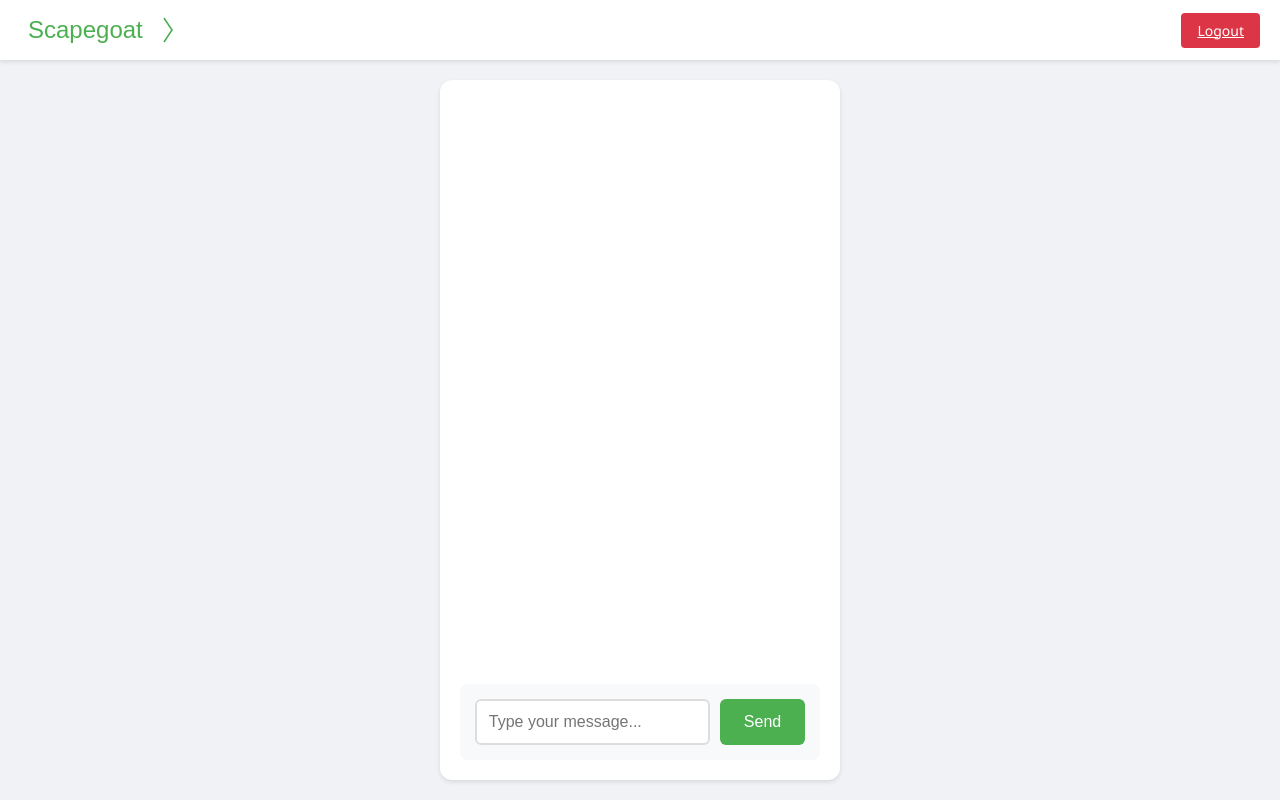
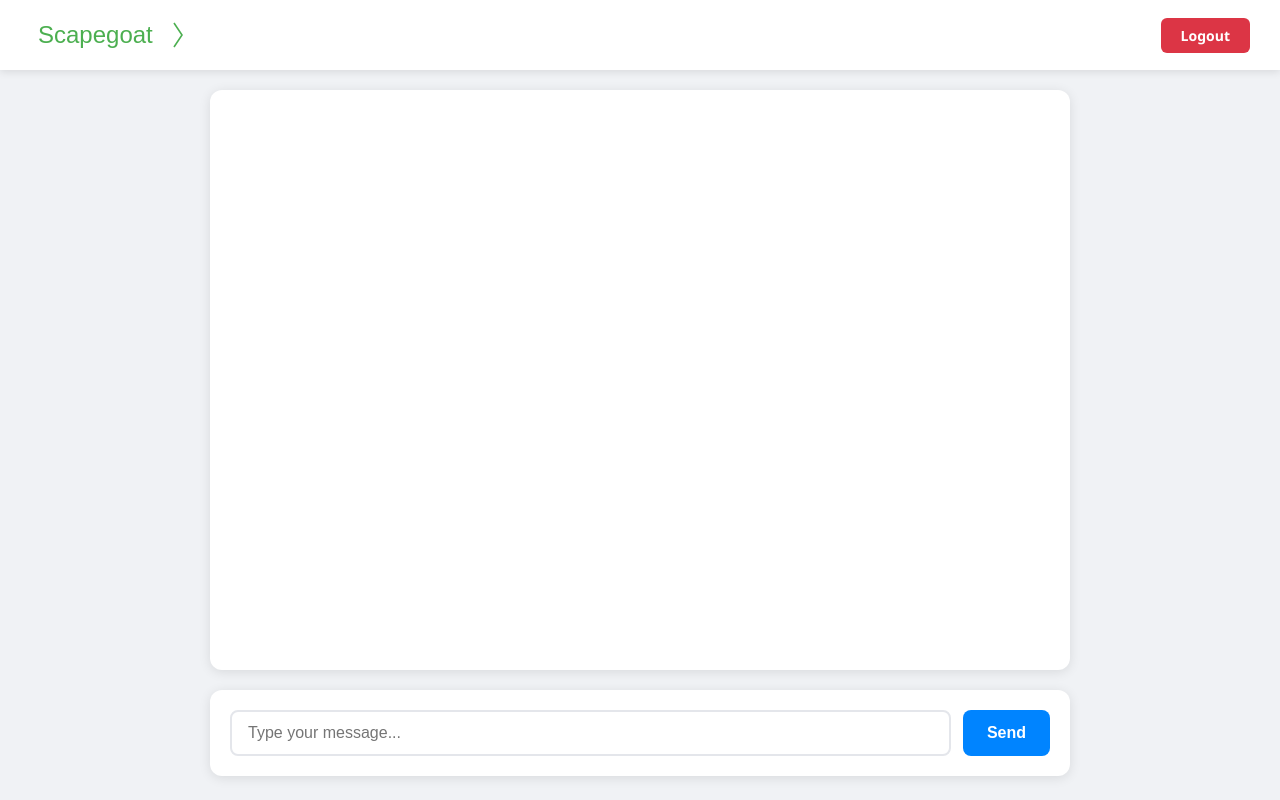
Before and after one commit to pnkjkpvt/scapegoat, a Flask app: page /chat-interface in a window 1280 px wide. Run offline with Flask 3, Linux system fonts and the light colour scheme; the visitor is signed in with stand-in values (Sample User, id 1).

Commit message:
Better UI

```diff
--- a/app.py
+++ b/app.py
@@ -42,7 +42,6 @@
     response.headers['X-Content-Type-Options'] = 'nosniff'
     response.headers['X-Frame-Options'] = 'SAMEORIGIN'
     response.headers['X-XSS-Protection'] = '1; mode=block'
-    response.headers['Content-Security-Policy'] = "default-src 'self'; script-src 'self' 'unsafe-inline'"
     return response
 
 # Rate limiting
--- a/templates/chat.html
+++ b/templates/chat.html
@@ -3,104 +3,162 @@
 <head>
     <title>Scapegoat - Chat</title>
     <style>
-        body {
-            font-family: 'Segoe UI', Tahoma, Geneva, Verdana, sans-serif;
+        /* Reset and base styles */
+        * {
+            box-sizing: border-box;
             margin: 0;
             padding: 0;
-            height: 100vh;
+        }
+
+        html, body {
+            font-family: 'Segoe UI', Tahoma, Geneva, Verdana, sans-serif;
+            height: 100%;
+            background-color: #f0f2f5;
+        }
+
+        body {
             display: flex;
             flex-direction: column;
-            background-color: #f0f2f5;
         }
+
+        /* Header styles */
         .header {
-            background-color: white;
-            padding: 10px 20px;
-            box-shadow: 0 2px 4px rgba(0, 0, 0, 0.1);
+            background-color: #ffffff;
+            padding: 15px 30px;
+            box-shadow: 0 2px 8px rgba(0, 0, 0, 0.1);
+            position: fixed;
+            top: 0;
+            left: 0;
+            right: 0;
+            z-index: 1000;
             display: flex;
             justify-content: space-between;
             align-items: center;
         }
+
         .logo {
             height: 40px;
         }
+
         .logout-btn {
-            padding: 8px 16px;
+            padding: 8px 20px;
             background-color: #dc3545;
-            color: white;
-            border: none;
-            border-radius: 4px;
-            cursor: pointer;
-            font-size: 14px;
-            transition: background-color 0.3s;
-        }
-        .logout-btn:hover {
-            background-color: #c82333;
-        }
-        .main-content {
-            flex: 1;
-            max-width: 800px;
-            margin: 20px auto;
-            padding: 20px;
-            background: white;
-            border-radius: 12px;
-            box-shadow: 0 2px 4px rgba(0, 0, 0, 0.1);
-            display: flex;
-            flex-direction: column;
-        }
-        #chat-container {
-            flex: 1;
-            overflow-y: auto;
-            margin-bottom: 20px;
-            padding: 10px;
-        }
-        .message {
-            margin: 10px 0;
-            padding: 12px;
-            border-radius: 8px;
-            max-width: 80%;
-            word-wrap: break-word;
-        }
-        .user-message {
-            background-color: #e3f2fd;
-            margin-left: auto;
-            color: #1565c0;
-        }
-        .bot-message {
-            background-color: #f5f5f5;
-            margin-right: auto;
-            color: #333;
-        }
-        .input-container {
-            display: flex;
-            gap: 10px;
-            padding: 15px;
-            background: #f8f9fa;
-            border-radius: 8px;
-        }
-        #message-input {
-            flex: 1;
-            padding: 12px;
-            border: 2px solid #ddd;
-            border-radius: 6px;
-            font-size: 16px;
-            transition: border-color 0.3s;
-        }
-        #message-input:focus {
-            border-color: #4CAF50;
-            outline: none;
-        }
-        .send-btn {
-            padding: 12px 24px;
-            background-color: #4CAF50;
             color: white;
             border: none;
             border-radius: 6px;
             cursor: pointer;
+            font-size: 14px;
+            font-weight: 600;
+            transition: all 0.2s ease;
+            text-decoration: none;
+        }
+
+        .logout-btn:hover {
+            background-color: #c82333;
+            transform: translateY(-1px);
+        }
+
+        /* Main content styles */
+        .main-content {
+            flex: 1;
+            max-width: 900px;
+            margin: 90px auto 20px;
+            padding: 0 20px;
+            width: 100%;
+        }
+
+        #chat-container {
+            background: white;
+            border-radius: 12px;
+            box-shadow: 0 2px 12px rgba(0, 0, 0, 0.1);
+            height: calc(100vh - 220px);
+            overflow-y: auto;
+            padding: 20px;
+            margin-bottom: 20px;
+        }
+
+        /* Message styles */
+        .message {
+            margin: 10px 0;
+            padding: 12px 16px;
+            border-radius: 12px;
+            max-width: 80%;
+            line-height: 1.4;
+        }
+
+        .user-message {
+            background-color: #0084ff;
+            color: white;
+            margin-left: auto;
+            border-bottom-right-radius: 4px;
+        }
+
+        .bot-message {
+            background-color: #f0f2f5;
+            color: #1c1e21;
+            margin-right: auto;
+            border-bottom-left-radius: 4px;
+        }
+
+        /* Input container styles */
+        .input-container {
+            background: white;
+            padding: 20px;
+            border-radius: 12px;
+            box-shadow: 0 2px 12px rgba(0, 0, 0, 0.1);
+            display: flex;
+            gap: 12px;
+        }
+
+        #message-input {
+            flex: 1;
+            padding: 12px 16px;
+            border: 2px solid #e4e6eb;
+            border-radius: 8px;
             font-size: 16px;
-            transition: background-color 0.3s;
+            transition: all 0.2s ease;
         }
+
+        #message-input:focus {
+            border-color: #0084ff;
+            outline: none;
+            box-shadow: 0 0 0 2px rgba(0, 132, 255, 0.2);
+        }
+
+        .send-btn {
+            padding: 12px 24px;
+            background-color: #0084ff;
+            color: white;
+            border: none;
+            border-radius: 8px;
+            cursor: pointer;
+            font-size: 16px;
+            font-weight: 600;
+            transition: all 0.2s ease;
+        }
+
         .send-btn:hover {
-            background-color: #45a049;
+            background-color: #0073e6;
+            transform: translateY(-1px);
+        }
+
+        /* Scrollbar styles */
+        #chat-container::-webkit-scrollbar {
+            width: 8px;
+        }
+
+        #chat-container::-webkit-scrollbar-track {
+            background: #f1f1f1;
+            border-radius: 4px;
+        }
+
+        #chat-container::-webkit-scrollbar-thumb {
+            background: #c1c1c1;
+            border-radius: 4px;
+        }
+
+        #chat-container::-webkit-scrollbar-thumb:hover {
+            background: #a8a8a8;
         }
     </style>
 </head>
```
Also changed, not shown: templates/login.html (+58 -29 lines).
